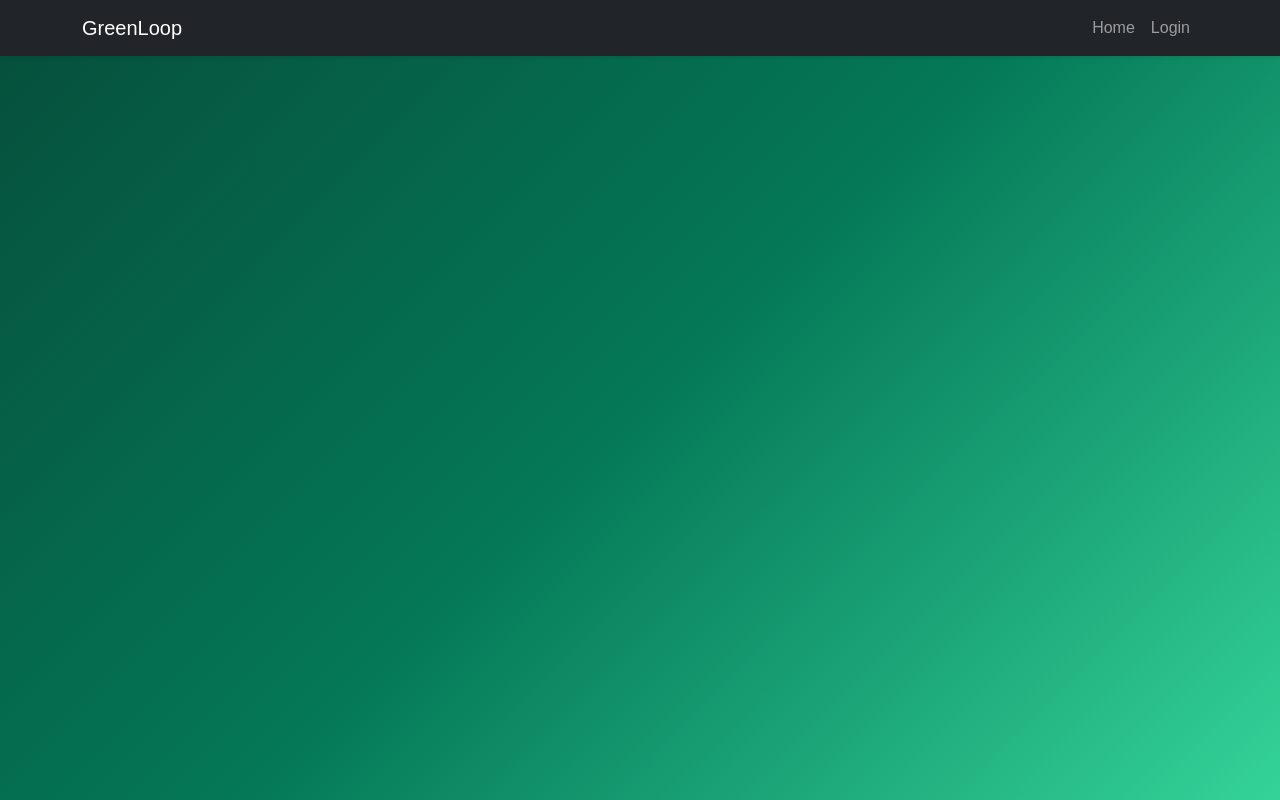
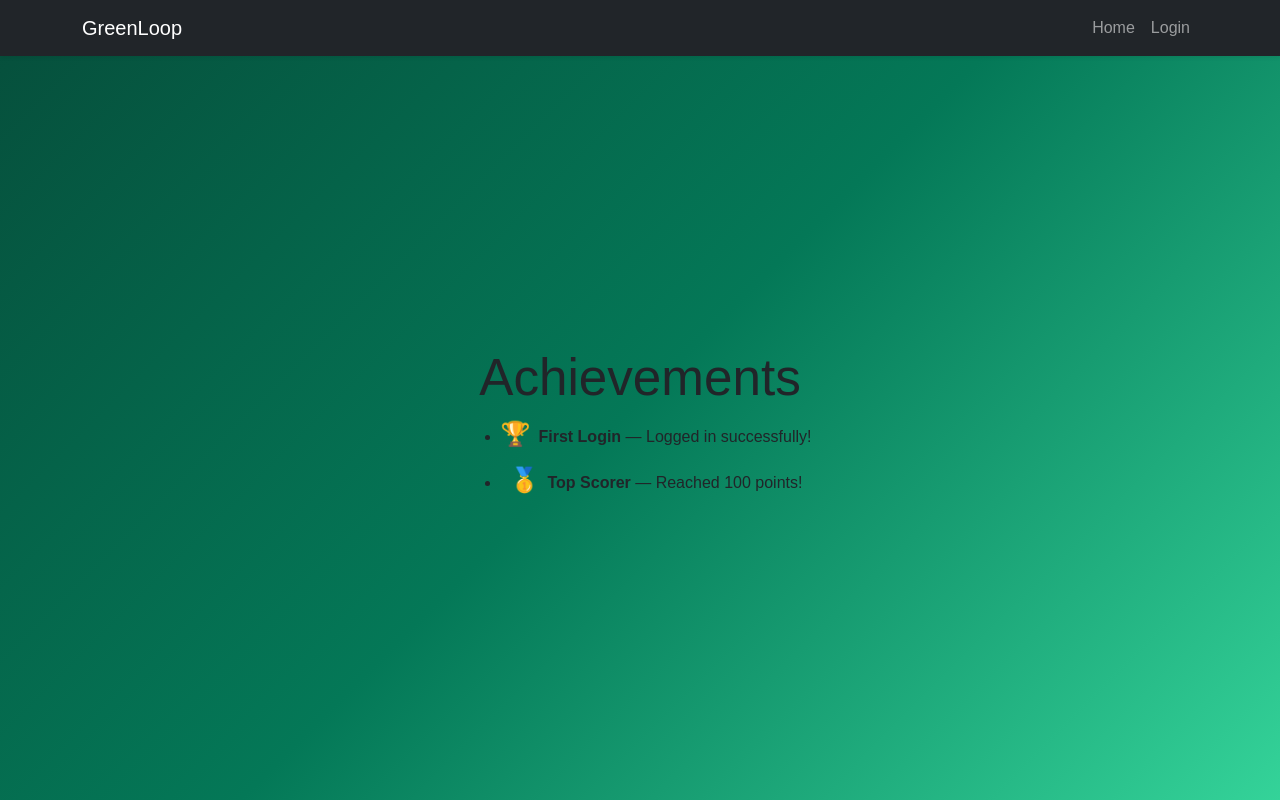
Before and after one commit to dmeshram/Group9-SER598-AdvancedProject-AppImplementation, a React app in the folder frontend/: page /achievements in a window 1280 px wide. Built offline with nearby package versions, Linux system fonts and the light colour scheme; the HTML template or start-up script is replaced by a standard one.

Commit message:
added Achievement page

```diff
--- a/frontend/src/App.jsx
+++ b/frontend/src/App.jsx
@@ -7,6 +7,7 @@ import reactLogo from './assets/react.svg'
 import './App.css'
 import ProfileSettings from './pages/ProfileSettings.jsx'
 import Leaderboard from './pages/Leaderboard.jsx'
+import AchievementsPage from './pages/AchievementPage.jsx'
 
 function App() {
 
@@ -17,11 +18,12 @@ function App() {
         <Routes>
           <Route path='/' element={<Home />} />
           <Route path='/login' element={<Login />} />
-           <Route path="/profile" element={<ProfileSettings />} />
+          <Route path="/profile" element={<ProfileSettings />} />
           <Route path="/leaderboard" element={<Leaderboard />} />
+          <Route path="/achievements" element={<AchievementsPage />} />
         </Routes>
       </div>
-     </>
+    </>
   )
 }
 
--- a/frontend/src/components/Navigation.jsx
+++ b/frontend/src/components/Navigation.jsx
@@ -24,6 +24,7 @@ export default function Navigation() {
                                 <Nav.Link disabled>Hi, {user?.name?.split(" ")[0] || "User"}</Nav.Link>
                                 <Nav.Link as={Link} to='/profile'>Profile</Nav.Link>
                                 <Nav.Link as={Link} to='leaderboard'>Leaderboard</Nav.Link>
+                                <Nav.Link as={Link} to='achievements'>Achievements</Nav.Link>
                                 <Nav.Link onClick={handleLogout}>Logout</Nav.Link>
                             </>)}
                     </Nav>
--- /dev/null
+++ b/frontend/src/pages/AchievementPage.jsx
@@ -0,0 +1,22 @@
+import React, { useState } from "react";
+
+export default function AchievementsPage() {
+    const [achievements, setAchievements] = useState([
+        { title: "First Login", description: "Logged in successfully!", icon: "🏆" },
+        { title: "Top Scorer", description: "Reached 100 points!", icon: "🥇" },
+    ]);
+
+    return (
+        <div style={{ padding: "1rem" }}>
+            <h1>Achievements</h1>
+            <ul>
+                {achievements.map((a, i) => (
+                    <li key={i} style={{ margin: "10px 0" }}>
+                        <span style={{ fontSize: "1.5rem", marginRight: "8px" }}>{a.icon}</span>
+                        <strong>{a.title}</strong> — {a.description}
+                    </li>
+                ))}
+            </ul>
+        </div>
+    );
+}
```
Lines whose indentation alone changed are shown as unchanged.
